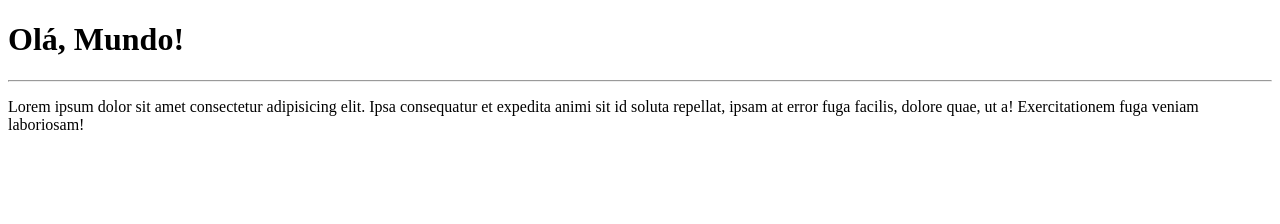
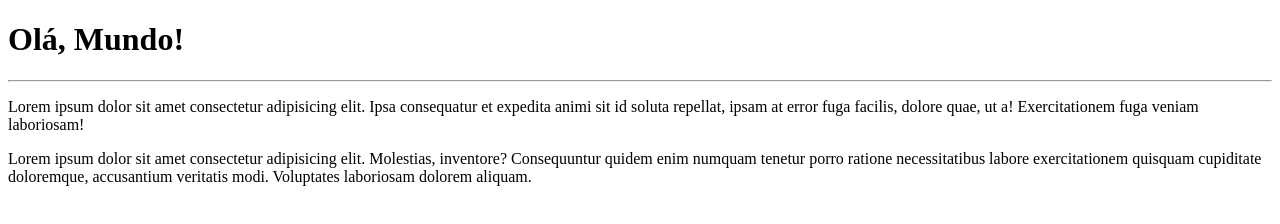
Before and after one commit to eloi-araujo/Rep0, a plain HTML site: page site-exemplo/index.html in a window 1280 px wide. Drawn offline with Linux system fonts and the light colour scheme.

Commit message:
Adicionei um parágrafo

```diff
--- a/site-exemplo/index.html
+++ b/site-exemplo/index.html
@@ -9,5 +9,6 @@
     <h1>Olá, Mundo!</h1>
     <hr>
     <p>Lorem ipsum dolor sit amet consectetur adipisicing elit. Ipsa consequatur et expedita animi sit id soluta repellat, ipsam at error fuga facilis, dolore quae, ut a! Exercitationem fuga veniam laboriosam!</p>
+    <p>Lorem ipsum dolor sit amet consectetur adipisicing elit. Molestias, inventore? Consequuntur quidem enim numquam tenetur porro ratione necessitatibus labore exercitationem quisquam cupiditate doloremque, accusantium veritatis modi. Voluptates laboriosam dolorem aliquam.</p>
 </body>
 </html>
```
